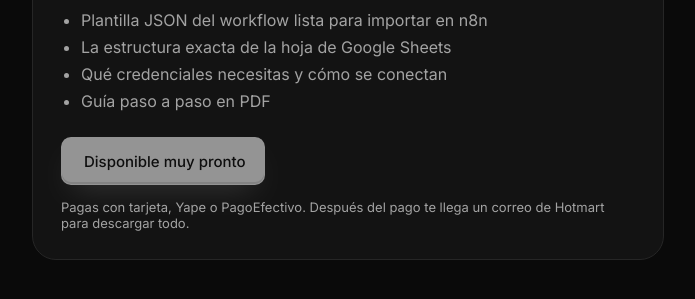
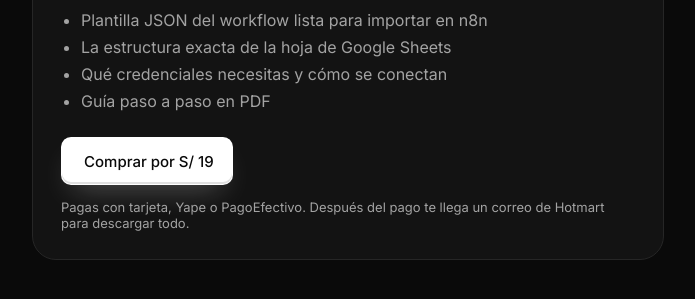
Before and after one commit to aandresdev1/portafolio-andres-godinez, a plain HTML site: page recursos/tracker-gastos-yape-telegram.html in a window 1280 px wide. Shown: the part 645-944 px from the top of the page, without its empty margins (292-987 px from the left). Drawn offline with Linux system fonts and the light colour scheme.

Commit message:
Bot de Yape: botón Comprar con el checkout de Hotmart
Co-Authored-By: Claude Opus 5.5 <noreply@anthropic.com>
Claude-Session: https://claude.ai/code/session_01K1FbAQGkVCfbA7xYYJUFAF

```diff
--- a/recursos/tracker-gastos-yape-telegram.html
+++ b/recursos/tracker-gastos-yape-telegram.html
@@ -49,7 +49,7 @@
       <div class="buy-top"><span class="buy-price">S/ 19</span><span class="buy-note">Pago único · acceso inmediato por Hotmart</span></div>
       <h2 class="buy-h">Qué incluye</h2>
       <ul class="buy-list"><li>Plantilla JSON del workflow lista para importar en n8n</li><li>La estructura exacta de la hoja de Google Sheets</li><li>Qué credenciales necesitas y cómo se conectan</li><li>Guía paso a paso en PDF</li></ul>
-      <span class="btn btn-primary is-disabled" aria-disabled="true">Disponible muy pronto</span>
+      <a class="btn btn-primary" href="https://pay.hotmart.com/B108650045N?off=9bwa4edl" target="_blank" rel="noopener">Comprar por S/ 19</a>
       <p class="buy-fine">Pagas con tarjeta, Yape o PagoEfectivo. Después del pago te llega un correo de Hotmart para descargar todo.</p>
     </section>
   </main>
```
